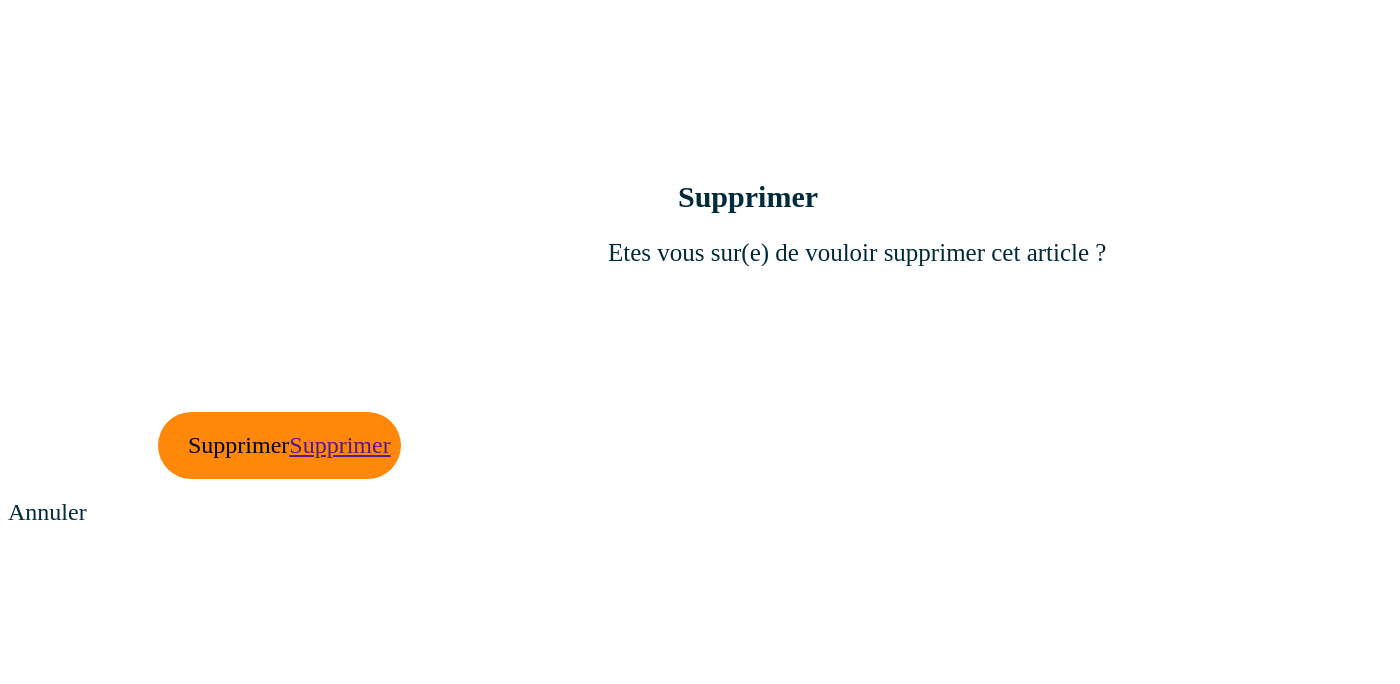
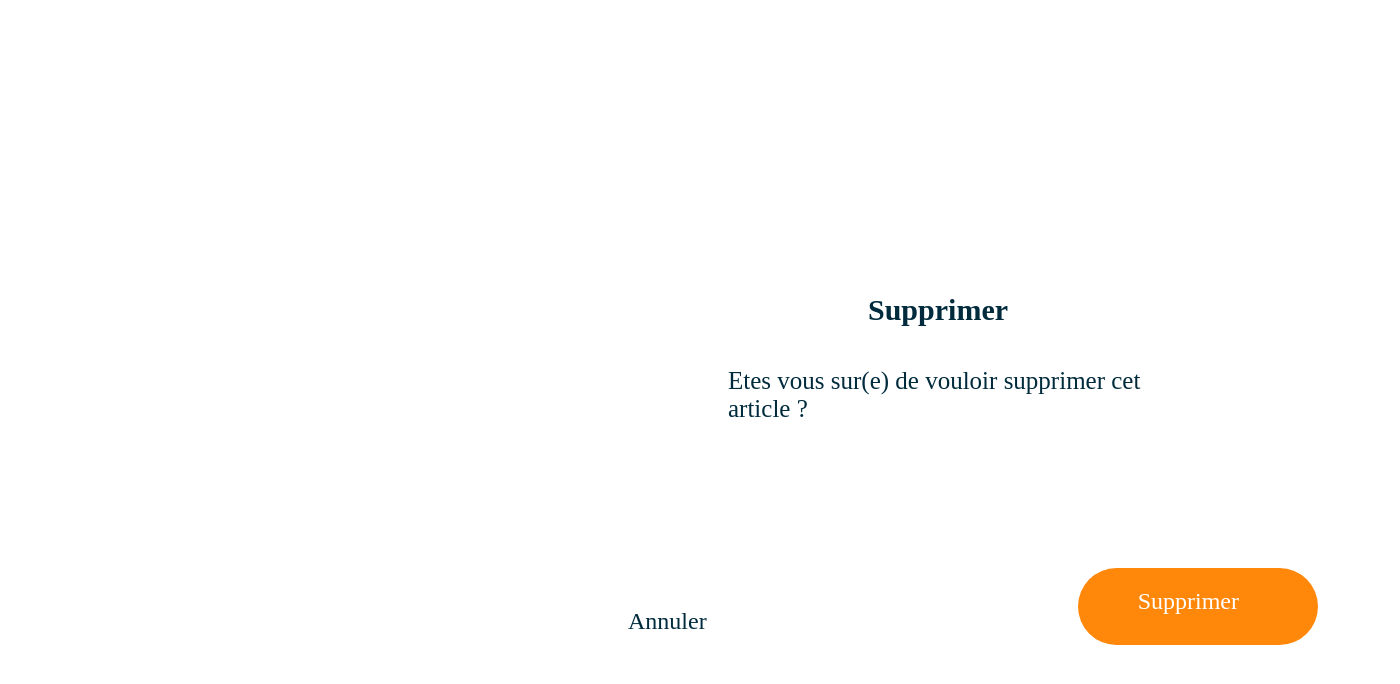
Before and after one commit to joellies/mediacollaboratif, a PHP site: page /supprimer.html in a window 1400 px wide. Shown: the top 684 px of the page. Run offline with PHP 8.4, Linux system fonts and the light colour scheme; some web fonts are replaced.

Commit message:
essai
test

```diff
--- a/style-supprimer.css
+++ b/style-supprimer.css
@@ -1,12 +1,26 @@
 Body{
     background-color:#FFFFFF;
 }
+@font-face {
+    font-family: 'Nunito';
+    font-style: normal;
+    font-weight: 400;
+    src: url('../fonts/nunito-v13-latin-regular.eot'); /* IE9 Compat Modes */
+    src: local('Nunito Regular'), local('Nunito-Regular'),
+         url('../fonts/nunito-v13-latin-regular.eot?#iefix') format('embedded-opentype'), /* IE6-IE8 */
+         url('../fonts/nunito-v13-latin-regular.woff2') format('woff2'), /* Super Modern Browsers */
+         url('../fonts/nunito-v13-latin-regular.woff') format('woff'), /* Modern Browsers */
+         url('../fonts/nunito-v13-latin-regular.ttf') format('truetype'), /* Safari, Android, iOS */
+         url('../fonts/nunito-v13-latin-regular.svg#Nunito') format('svg'); /* Legacy iOS */
+}
+
+
 h1{
     color:#002B3D ;
     font-size: 26px;
     font-weight: bold;
     font-family: nunito;
-    padding-left: 70px;
+    padding-left: 80px;
 }
 h2{
     color:#002B3D ;
@@ -22,6 +36,16 @@ p{
     color:#002B3D ;
     font-size: 16px;
     font-family: nunito;
+    margin-top: 40px;
+}
+.container{
+    margin-top: 20px;
+    margin-left:10px;
+    margin-right: 5px;
+    padding-top: 100px;
+    padding-left: 30px;
+    display: inline-block;
+    vertical-align: middle
 }
 .TextSuppr{
 
@@ -32,43 +56,109 @@ p{
     padding-top: 10px;
     padding-bottom: 10px;
     padding-left: 40px;
-    padding-right: 5px;
+    padding-right: 15px;
     font-family: nunito;
 }
 
 .boutton{
-    display: flex;
+
+    display: inline-block;
     flex-direction: row;
+    vertical-align: middle;
+    flex-direction: row;
+    margin-top: 50px;
+
 }
 
-.BoutSuppr{
+
+
+.grid-container{
+    display: grid;
+    grid-template-columns: 1fr 1fr;
+    grid-template-rows: 1fr;
+    gap: 1px 1px;
+    grid-template-areas:
+    "btnAnnuler btnSuppr";
+
+}
+
+
+.btnSuppr{
+    grid-area: btnSuppr;
     background-color:#FF870A ;
     color:#FFFFFF ;
     font-size: 20px;
     font-family: nunito;
-    margin-top: 20px;
+    margin-top: 40px;
     margin-bottom: 20px;
     margin-right: 9px;
-    margin-left: 150px;
+    margin-left: 10px;
     padding-top: 20px;
     padding-bottom: 20px;
     padding-left: 30px;
-    padding-right: 10px;
+    padding-right: 30px;
     border-radius: 45px;
+    display: inline-block;
+    vertical-align: middle;
+    flex-direction: row;
 
 }
-.BoutAnnuler{
+.btnSuppr a{
+
+    text-decoration: none;
+    color:#FFFFFF;
+
+}
+
+.btnAnnuler{
+
+    grid-area: btnAnnuler;
     color:#002B3D  ;
     font-size: 20px;
-    margin-right: 50px;
+    margin-right: 5px;
+    margin-left: 20px;
+    margin-bottom: 20px;
+    padding-top: 60px;
+    padding-left: 30px;
+    padding-bottom: 15px;
     font-family: nunito;
+    flex-direction: row;
 }
 
 
 
 
 
-@media only screen and (min-width: 1200px) {
+
+
+
+
+
+
+
+
+
+
+
+
+
+
+@media only screen and (min-width: 992px) {
+
+    @font-face {
+        font-family: 'Nunito';
+        font-style: normal;
+        font-weight: 400;
+        src: url('../fonts/nunito-v13-latin-regular.eot'); /* IE9 Compat Modes */
+        src: local('Nunito Regular'), local('Nunito-Regular'),
+             url('../fonts/nunito-v13-latin-regular.eot?#iefix') format('embedded-opentype'), /* IE6-IE8 */
+             url('../fonts/nunito-v13-latin-regular.woff2') format('woff2'), /* Super Modern Browsers */
+             url('../fonts/nunito-v13-latin-regular.woff') format('woff'), /* Modern Browsers */
+             url('../fonts/nunito-v13-latin-regular.ttf') format('truetype'), /* Safari, Android, iOS */
+             url('../fonts/nunito-v13-latin-regular.svg#Nunito') format('svg'); /* Legacy iOS */
+    }
+
+
     Body{
         background-color:#FFFFFF;
     }
@@ -77,6 +167,8 @@ p{
         font-size: 30px;
         font-weight: bold;
         font-family: nunito;
+        margin-top: 5px;
+        margin-left: 60px;
     }
     h2{
         color:#002B3D ;
@@ -104,36 +196,66 @@ p{
         padding-right: 50px;
         font-family: nunito;
     }
+    .container{
+        margin-top: 20px;
+        margin-bottom: 5px;
+        margin-left:90px;
+        margin-right: 10px;
+
+    }
 
     .boutton{
         display: flex;
         flex-direction: row;
     }
+    .grid-container{
+        display: grid;
+        grid-template-columns: 1fr 1fr;
+        grid-template-rows: 1fr;
+        gap: 1px 1px;
+        grid-template-areas:
+        "btnAnnuler btnSuppr";
+
+
+    }
+
 
     .btnSuppr{
+        grid-area: btnSuppr;
         background-color:#FF870A ;
-        color:FFFFFF ;
+        color:#FFFFFF ;
         font-size: 24px;
         font-family: nunito;
+        width: 170px;
         margin-top: 20px;
-        margin-bottom: 20px;
-        margin-right: 950px;
-        margin-left: 150px;
+        margin-bottom: 40px;
+        margin-right: 70px;
+        margin-left: 20px;
         padding-top: 20px;
-        padding-bottom: 20px;
-        padding-left: 30px;
+        padding-bottom: 10px;
+        padding-left: 60px;
         padding-right: 10px;
         border-radius: 45px;
         font-family: nunito;
     }
+    .btnSuppr a{
+
+        text-decoration: none;
+        color:#FFFFFF;
+
+    }
     .btnAnnuler{
+        grid-area: btnAnnuler;
         color:#002B3D  ;
         font-size: 24px;
-        margin-right: 50px;
+        margin-right: 350px;
+        margin-left: 150px;
+        padding-left: 350px;
+        padding-bottom: 30px;
         font-family: nunito;
     }
     footer{
-        background-color:#002B3D  ;
+        background-color:#002B3D;
         color:#FFFFFF;
     }
 }
--- a/supprimer.html
+++ b/supprimer.html
@@ -1,5 +1,6 @@
 <!DOCTYPE html>
 <html lang="en">
+
 <head>
     <meta charset="UTF-8">
     <meta name="viewport" content="width=device-width, initial-scale=1.0">
@@ -7,6 +8,7 @@
 
     <title>Supprimer</title>
 </head>
+
 <body>
     <div class="logo">
 
@@ -20,13 +22,17 @@
             </p>
         </div>
         <div class="boutton">
-            <div class="btnSuppr">
-                Supprimer<a href="">Supprimer</a></div>
-            </div>
-            <div class="btnAnnuler">
-                Annuler
+            <div class="grid-container">
+                <div class="btnAnnuler">
+                    Annuler
+                </div>
+                <div class="btnSuppr">
+                    <a href="">Supprimer</a>
+                </div>
             </div>
         </div>
     </div>
+    </div>
 </body>
+
 </html>
```
